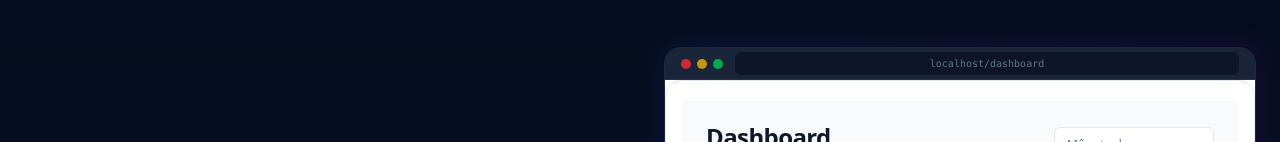
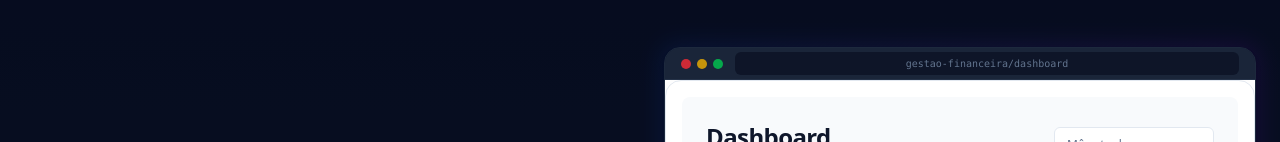
Before and after one commit to valmirpst/gestao-financeira-ai, a React (Vite) app: page /preview in a window 1280 px wide. Shown: the part 1111-1253 px from the top of the page. Built offline with nearby package versions, Linux system fonts and the light colour scheme; no server answers.

Commit message:
fix: update URL format in ScreenPreview component for consistency

```diff
--- a/src/preview/components/ScreenPreview.tsx
+++ b/src/preview/components/ScreenPreview.tsx
@@ -92,7 +92,7 @@ export function ScreenPreview({ screen }: ScreenPreviewProps) {
                 <div className="w-2.5 h-2.5 rounded-full bg-green-500/80 transition-all duration-300 group-hover:bg-green-500" />
               </div>
               <div className="flex-1 bg-slate-950/50 rounded-md py-1 px-3 text-[10px] text-slate-500 text-center font-mono truncate">
-                {window.location.hostname}/{screen.id}
+                gestao-financeira/{screen.id}
               </div>
             </div>
 
```
